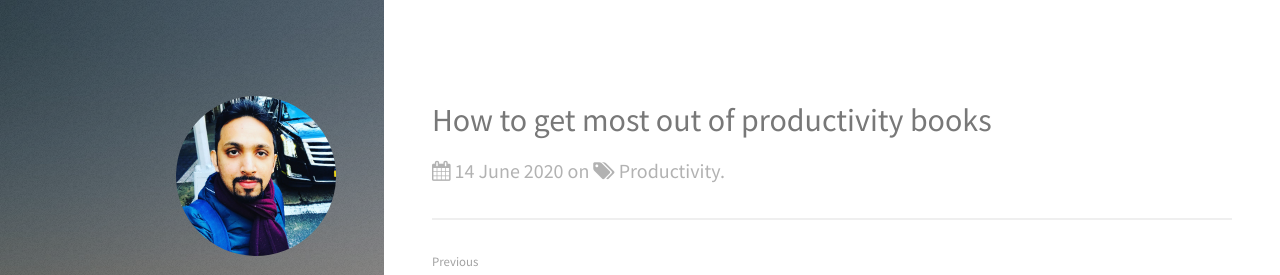
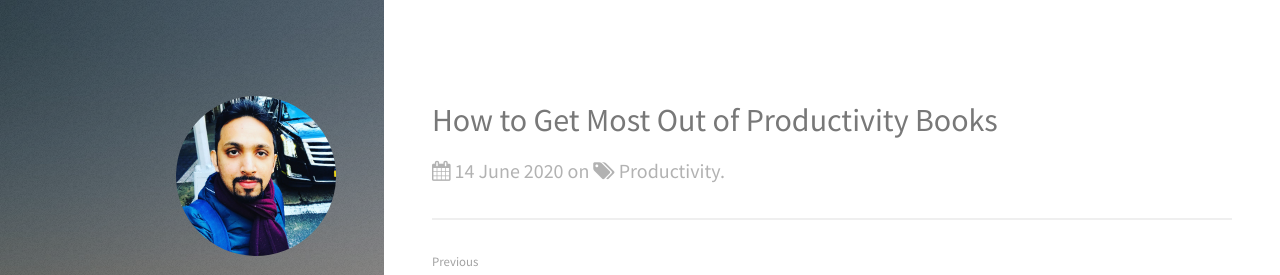
Before and after one commit to singh-anshuman/singh-anshuman.github.io, a Jekyll site: the page built from _posts/2020-06-14-how-toget-most-out-of-productivity-books.md, in a window 1280 px wide. Shown: the top 275 px of the page. Built offline with Jekyll 4.4.1, drawn with Linux system fonts in a browser that asks for light colours; comment, search, counter and statistics services are not loaded.

```diff
--- a/_posts/2020-06-14-how-toget-most-out-of-productivity-books.md
+++ b/_posts/2020-06-14-how-toget-most-out-of-productivity-books.md
@@ -1,6 +1,6 @@
 ---
 layout: post
-title:  "How to get most out of productivity books"
+title:  "How to Get Most Out of Productivity Books"
 categories: Productivity
 image:  /images/bg.jpg
 ---
```
